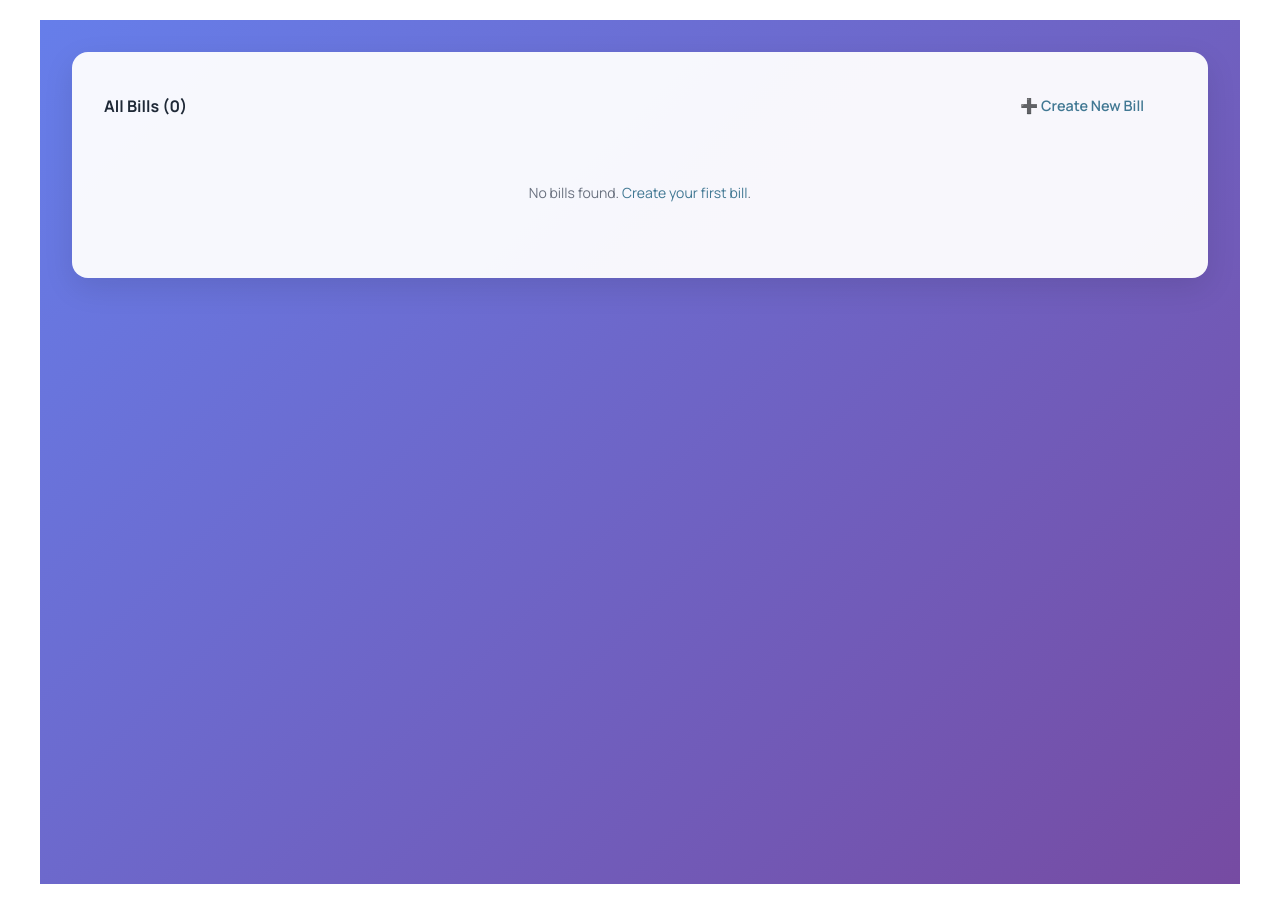
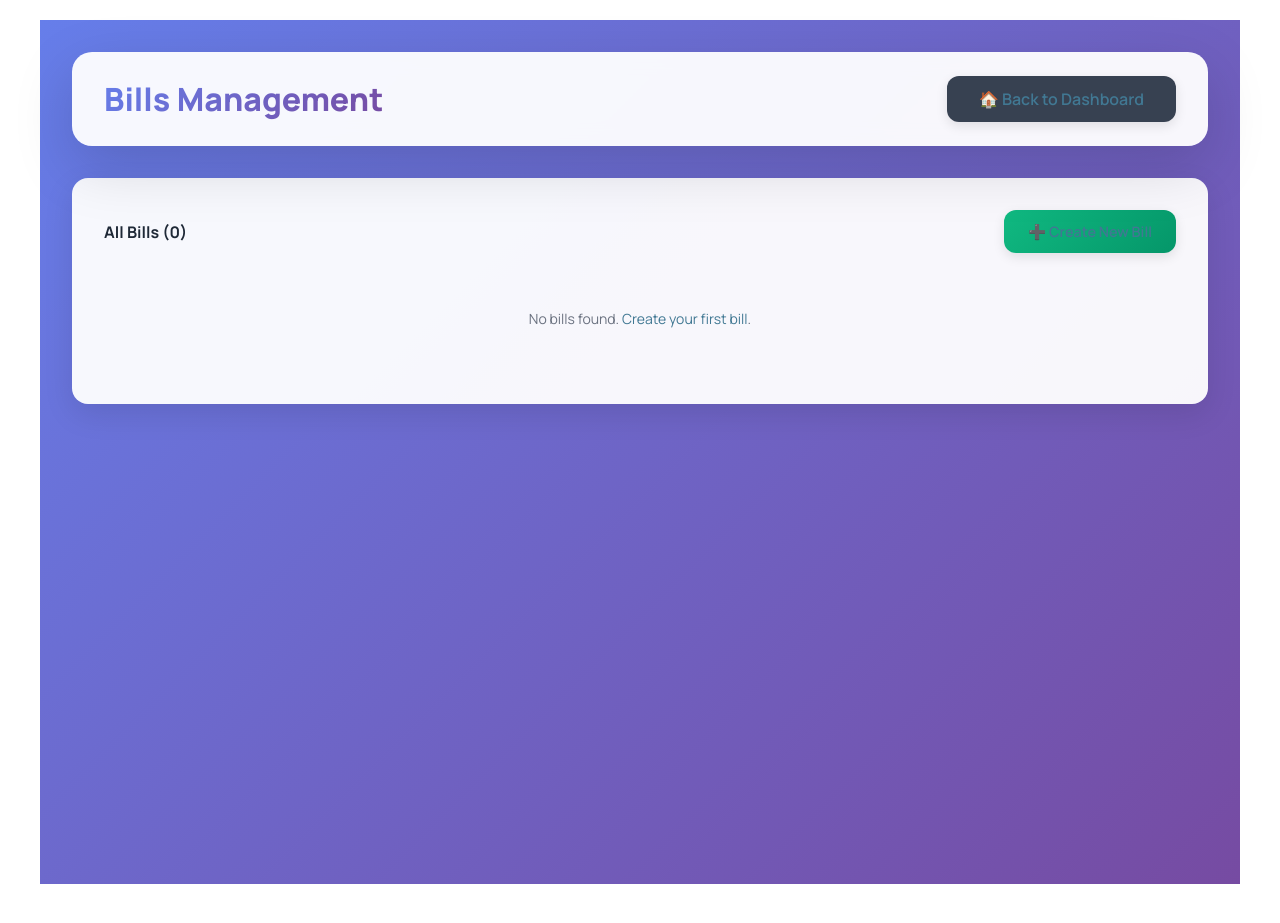
Before and after one commit to phlppdsqtd/NorthLink, a Django app: page /admin-dashboard/bills/ in a window 1280 px wide. Shown: the part 59-982 px from the top of the page. Run offline with Django 5.2, Linux system fonts and the light colour scheme; data that the repository does not hold is empty.

Commit message:
Updated bill_list

```diff
--- a/templates/admin_dashboard/bill_list.html
+++ b/templates/admin_dashboard/bill_list.html
@@ -15,17 +15,21 @@
         padding: 2rem;
     }
 
+    /* Updated to match the flexbox layout from the form page */
     .admin-header {
         background: rgba(255, 255, 255, 0.95);
         backdrop-filter: blur(10px);
         border-radius: 20px;
-        padding: 2rem;
+        padding: 1.5rem 2rem;
         margin-bottom: 2rem;
         box-shadow: 0 20px 60px rgba(0, 0, 0, 0.15);
+        display: flex;
+        justify-content: space-between;
+        align-items: center;
     }
 
     .admin-title {
-        font-size: 2.5rem;
+        font-size: 2rem;
         font-weight: 800;
         background: linear-gradient(135deg, #667eea 0%, #764ba2 100%);
         -webkit-background-clip: text;
@@ -45,8 +49,10 @@
         padding: 2rem;
         box-shadow: 0 10px 30px rgba(0, 0, 0, 0.1);
         margin-bottom: 2rem;
+        overflow-x: auto;
     }
 
+    /* --- Table Styles with Hover Fixes --- */
     .data-table {
         width: 100%;
         border-collapse: separate;
@@ -155,28 +141,34 @@
         gap: 0.5rem;
         box-shadow: 0 4px 12px rgba(0, 0, 0, 0.1);
         transition: all 0.3s ease;
+        border: none;
+        cursor: pointer;
     }
 
     .btn-create:hover {
         transform: translateY(-2px);
         box-shadow: 0 6px 20px rgba(0, 0, 0, 0.15);
+        color: white;
     }
 
-    .btn-back {
-        background: linear-gradient(135deg, #6b7280 0%, #4b5563 100%);
+    /* Dashboard Button style from previous prompt */
+    .btn-cancel {
+        background: #6b7280;
         color: white;
-        padding: 0.75rem 1.5rem;
+        padding: 0.75rem 2rem;
+        border: none;
         border-radius: 12px;
+        font-weight: 600;
+        font-size: 1rem;
         text-decoration: none;
-        font-weight: 600;
         display: inline-flex;
         align-items: center;
-        gap: 0.5rem;
+        transition: all 0.3s ease;
         box-shadow: 0 4px 12px rgba(0, 0, 0, 0.1);
-        transition: all 0.3s ease;
     }
 
-    .btn-back:hover {
+    .btn-cancel:hover {
+        background: #4b5563;
         transform: translateY(-2px);
         box-shadow: 0 6px 20px rgba(0, 0, 0, 0.15);
     }
@@ -185,14 +177,20 @@
 
 {% block content %}
 <div class="admin-container">
-    <!-- Bills Table -->
+
+    <div class="admin-header">
+        <h1 class="admin-title">Bills Management</h1>
+        <a href="/admin-dashboard/" class="btn-cancel" style="background: #374151; margin: 0;">🏠 Back to Dashboard</a>
+    </div>
+
     <div class="content-card">
         <div style="display: flex; justify-content: space-between; align-items: center; margin-bottom: 1.5rem;">
             <h2 style="margin: 0; color: #1f2937; font-weight: 700;">All Bills ({{ bills|length }})</h2>
-            <a href="{% url 'admin_dashboard:bill_create' %}" class="action-btn btn-green" style="padding: 0.75rem 1.5rem; font-size: 0.9rem;">
+            <a href="{% url 'admin_dashboard:bill_create' %}" class="btn-create" style="font-size: 0.9rem;">
                 ➕ Create New Bill
             </a>
         </div>
+
         {% if bills %}
         <table class="data-table">
             <thead>
```
Also changed, not shown: other parts of templates/admin_dashboard/bill_list.html (+16 -36 lines).
